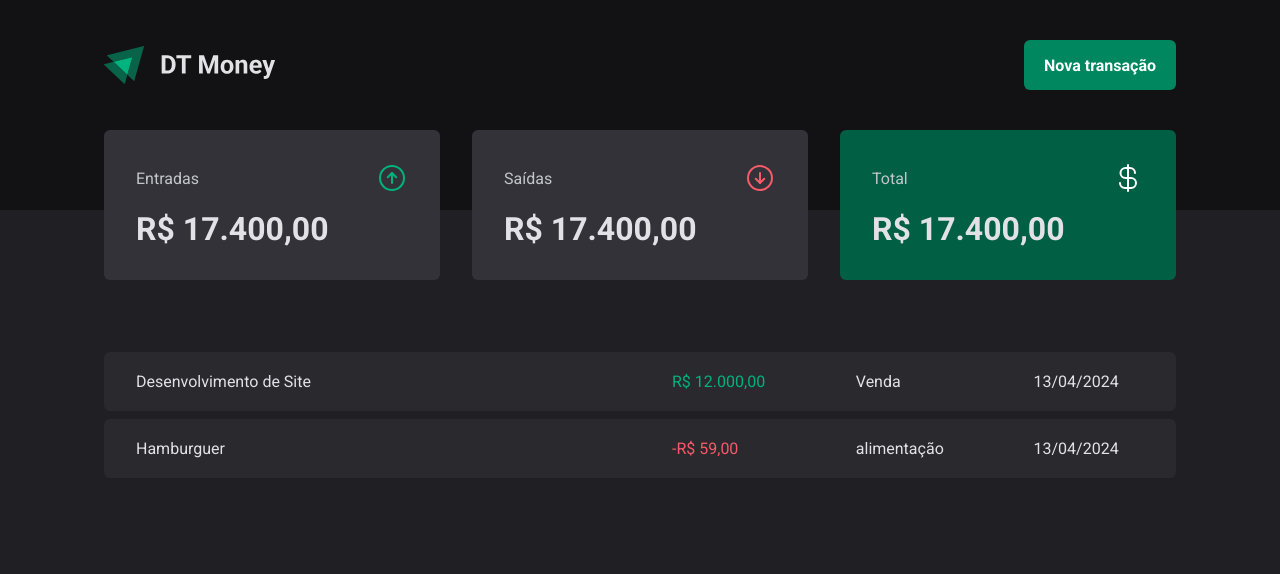
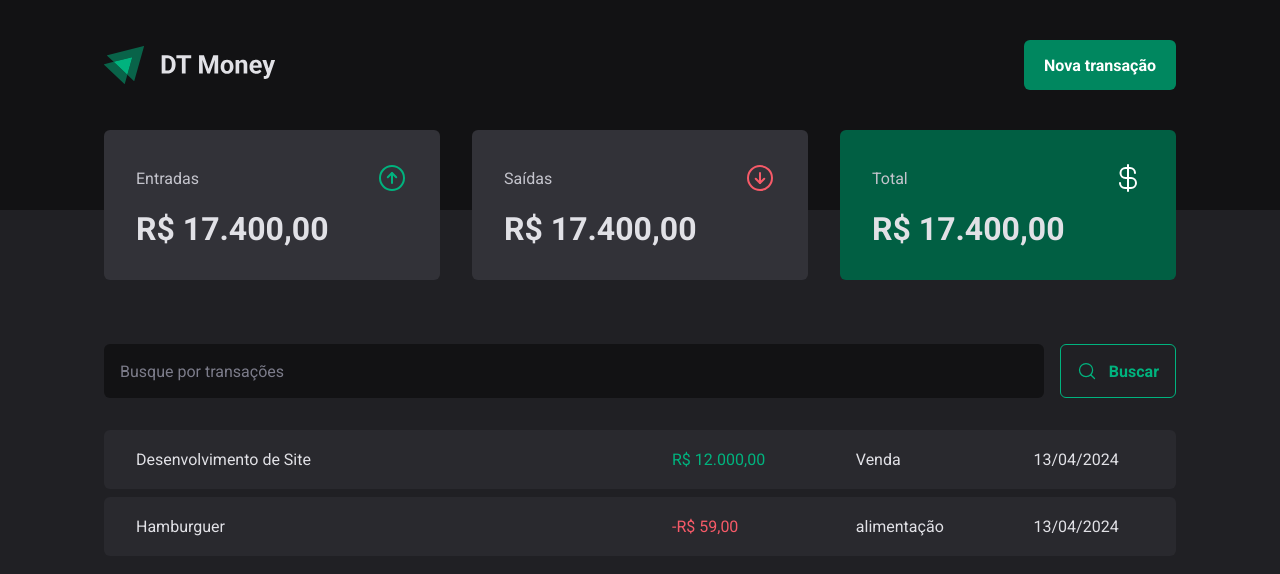
Before and after one commit to LopesA95/dt-money, a React (Vite) app: page / in a window 1280 px wide. Shown: the top 574 px of the page. Built offline with nearby package versions, Linux system fonts and the light colour scheme.

Commit message:
✨ SearchForm component

```diff
--- /dev/null
+++ b/src/pages/Transactions/components/SearchForm/index.tsx
@@ -0,0 +1,18 @@
+import { MagnifyingGlass } from "phosphor-react";
+import { SearchFormContainer } from "./styles";
+
+export function SearchForm() {
+  return (
+    <SearchFormContainer>
+
+      <input type="text" placeholder="Busque por transações" />
+
+      <button
+        type="submit">
+        <MagnifyingGlass size={20}/>
+        Buscar
+      </button>
+
+    </SearchFormContainer>
+  )
+}
--- /dev/null
+++ b/src/pages/Transactions/components/SearchForm/styles.ts
@@ -0,0 +1,45 @@
+import styled from "styled-components";
+
+export const SearchFormContainer = styled.form`
+  display: flex;
+  gap: 1rem;
+
+  input {
+    flex: 1;
+    border-radius: 6px;
+    border: 0;
+    background: ${props => props.theme['gray-900']};
+    color: ${props => props.theme['gray-300']};
+    padding: 1rem;
+
+    &::placeholder {
+      color: ${props => props.theme['gray-500']};
+    }
+  }
+
+
+  button {
+    display: flex;
+    align-items: center;
+    gap: 0.75rem;
+
+    border: 0;
+    padding: 1rem;
+    background: transparent;
+    border: 1px solid ${props => props.theme['green-300']};
+    color: ${props => props.theme['green-300']};
+    font-weight: bold;
+    border-radius: 6px;
+    cursor: pointer;
+
+    &:hover {
+      background: ${props => props.theme['green-500']};
+      border-color: ${props => props.theme['green-500']};
+      color: ${props => props.theme.white};
+      transition:
+      background-color 0.2s,
+      color 0.2s,
+      border-color 0.2s ;
+    }
+  }
+`
--- a/src/pages/Transactions/index.tsx
+++ b/src/pages/Transactions/index.tsx
@@ -1,5 +1,6 @@
 import { Header } from "../../components/Header";
 import { Summary } from "../../components/Summary";
+import { SearchForm } from "./components/SearchForm";
 import { PriceHighLight, TransactionsContainer, TransactionsTable } from "./styles";
 
 export function Transactions() {
@@ -9,6 +10,8 @@
       <Summary />
 
       <TransactionsContainer>
+        <SearchForm />
+
         <TransactionsTable>
           <tbody>
             <tr>
--- a/src/pages/Transactions/styles.ts
+++ b/src/pages/Transactions/styles.ts
@@ -11,7 +11,7 @@
   width: 100%;
   border-collapse: separate;
   border-spacing: 0 0.5rem;
-  /* margin-top: 1.5rem; */
+  margin-top: 1.5rem;
 
   td {
     padding: 1.25rem 2rem;
```
